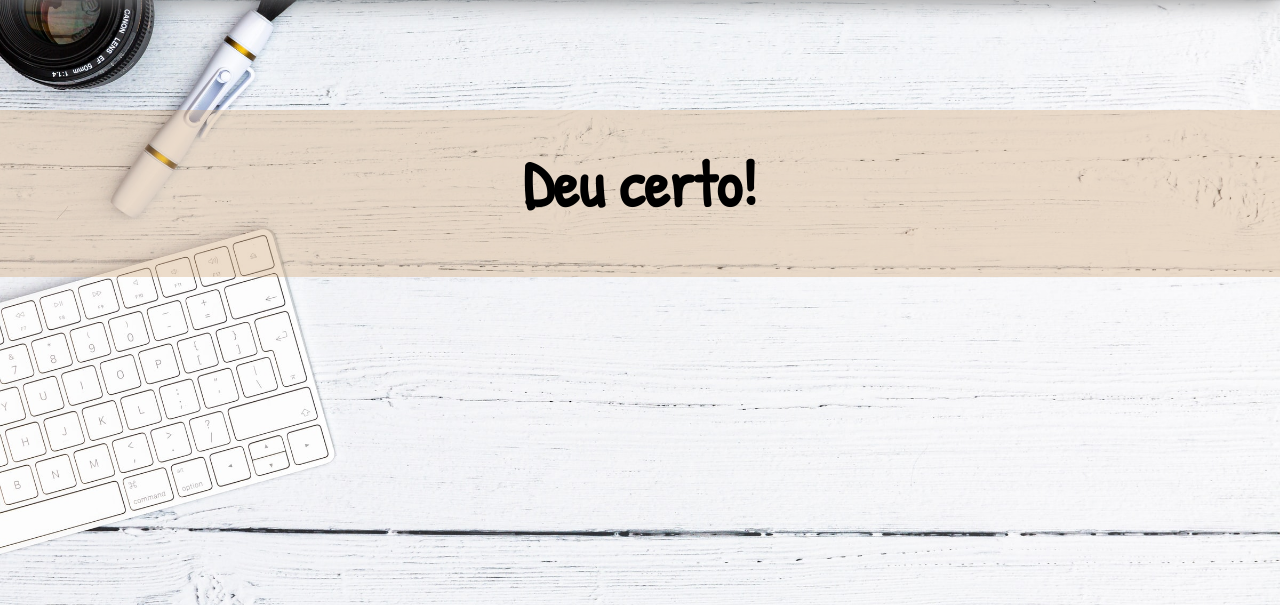
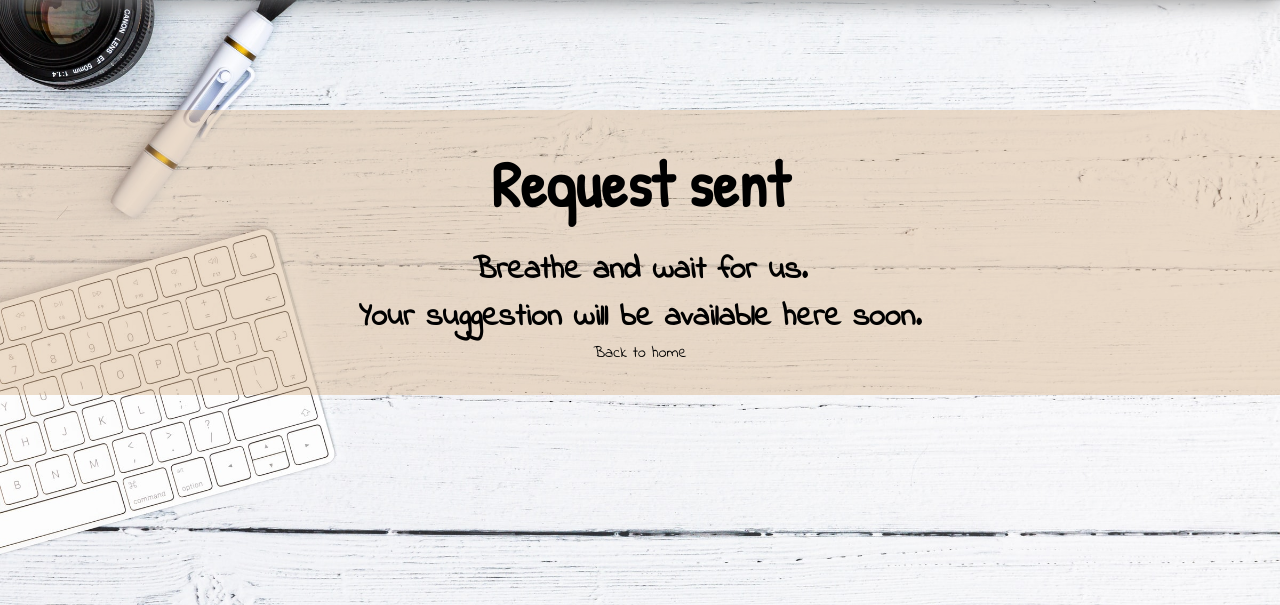
Before and after one commit to rodimendes/bragas-cafe, a Flask app: page /success in a window 1280 px wide. Shown: the part 50-655 px from the top of the page. Run offline with Flask 2, Linux system fonts and the light colour scheme; some libraries are stand-ins or nearby versions; some web fonts are replaced.

Commit message:
to heroku

```diff
--- a/templates/base.html
+++ b/templates/base.html
@@ -5,6 +5,7 @@
         <meta charset="UTF-8">
         <meta http-equiv="X-UA-Compatible" content="IE=edge">
         <meta name="viewport" content="width=device-width, initial-scale=1.0">
+        {% block metas %}{% endblock %}
         <title>{% block title %}{% endblock %}</title>
         <script src="https://kit.fontawesome.com/1533ac5f75.js" crossorigin="anonymous"></script>
         <link rel="shortcut icon" href="{{ url_for('static', filename='favicon.ico') }}">
--- a/templates/successfully_request.html
+++ b/templates/successfully_request.html
@@ -1,10 +1,17 @@
 {% extends "base.html" %}
+
+{% block metas %}
+  <meta http-equiv="refresh" content="5; url={{ url_for('home') }}">
+{% endblock %}
 
 {% block title %}Computer Friendly - Contact{% endblock %}
 
 {% block content %}
 
-                <h1>Deu certo!</h1>
+  <h1>Request sent</h1>
+  <h2>Breathe and wait for us.</h1>
+  <h2>Your suggestion will be available here soon.</h1>
+  <a href="{{ url_for('home') }}">Back to home</a>
 
 {% endblock %}
 
```
